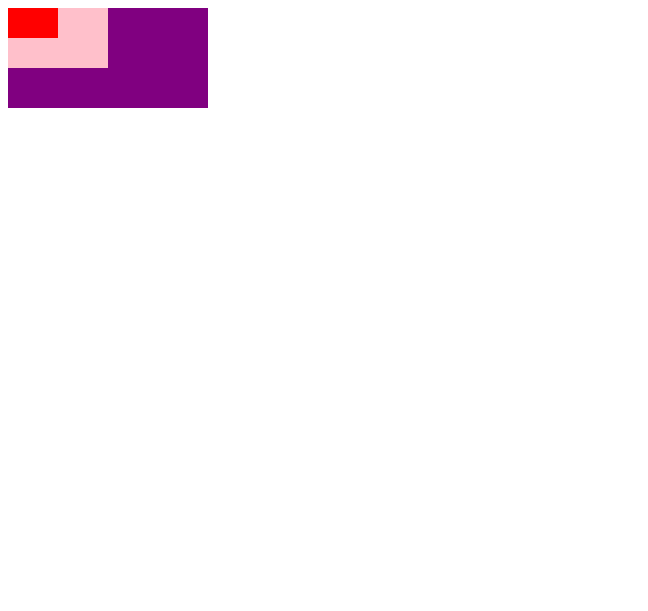
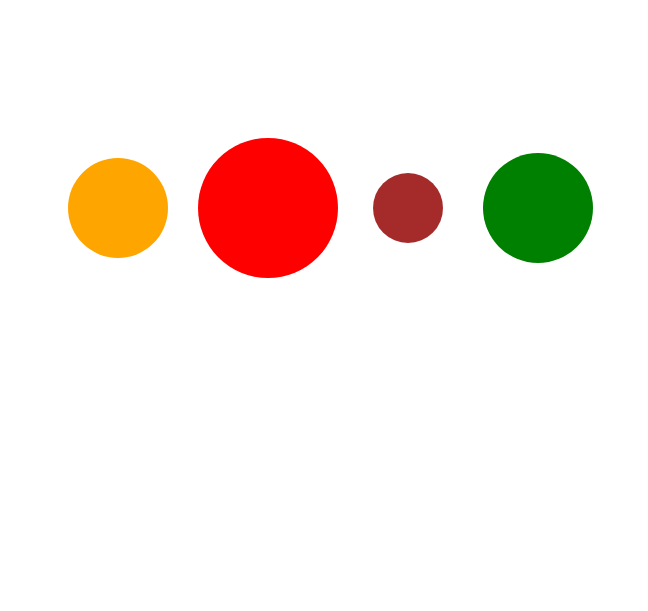
Before and after one commit to kguertin/d3, a plain HTML site: page basics/index.html in a window 1280 px wide. Shown: the whole page, without its empty margins (0-648 px from the left). Drawn offline with nearby package versions, Linux system fonts and the light colour scheme.

Commit message:
pull in data from external file

```diff
--- a/basics/index.html
+++ b/basics/index.html
@@ -8,9 +8,7 @@
   </head>
   <body>
     <div class="canvas">
-      <svg width="600" height="600">
-        <rect></rect>
-      </svg>
+      <svg width="600" height="600"></svg>
     </div>
 
     <script src="https://cdn.jsdelivr.net/npm/d3@7"></script>
--- a/basics/index.js
+++ b/basics/index.js
@@ -1,23 +1,18 @@
-const data = [
-  { width: 200, height: 100, fill: "purple" },
-  { width: 100, height: 60, fill: "pink" },
-  { width: 50, height: 30, fill: "red" },
-];
-
 const svg = d3.select("svg");
 
-const rects = svg.selectAll("rect").data(data);
+d3.json("planets.json").then((data) => {
+  const circs = svg.selectAll("circle").data(data);
+  circs
+    .attr("cy", 200)
+    .attr("cx", (d) => d.distance)
+    .attr("r", (d) => d.radius)
+    .attr("fill", (d) => d.fill);
 
-// Add attr to rects in DOM
-rects
-  .attr("width", (d) => d.width)
-  .attr("height", (d) => d.height)
-  .attr("fill", (d) => d.fill);
-
-// Append the enter selection to DOM
-rects
-  .enter()
-  .append("rect")
-  .attr("width", (d) => d.width)
-  .attr("height", (d) => d.height)
-  .attr("fill", (d) => d.fill);
+  circs
+    .enter()
+    .append("circle")
+    .attr("cy", 200)
+    .attr("cx", (d) => d.distance)
+    .attr("r", (d) => d.radius)
+    .attr("fill", (d) => d.fill);
+});
--- /dev/null
+++ b/basics/planets.json
@@ -0,0 +1,22 @@
+[
+    {
+        "radius": 50,
+        "distance": 110,
+        "fill": "orange"
+    },
+    {
+        "radius": 70,
+        "distance": 260,
+        "fill": "red"
+    },
+    {
+        "radius": 35,
+        "distance": 400,
+        "fill": "brown"
+    },
+    {
+        "radius": 55,
+        "distance": 530,
+        "fill": "green"
+    }
+]
```
